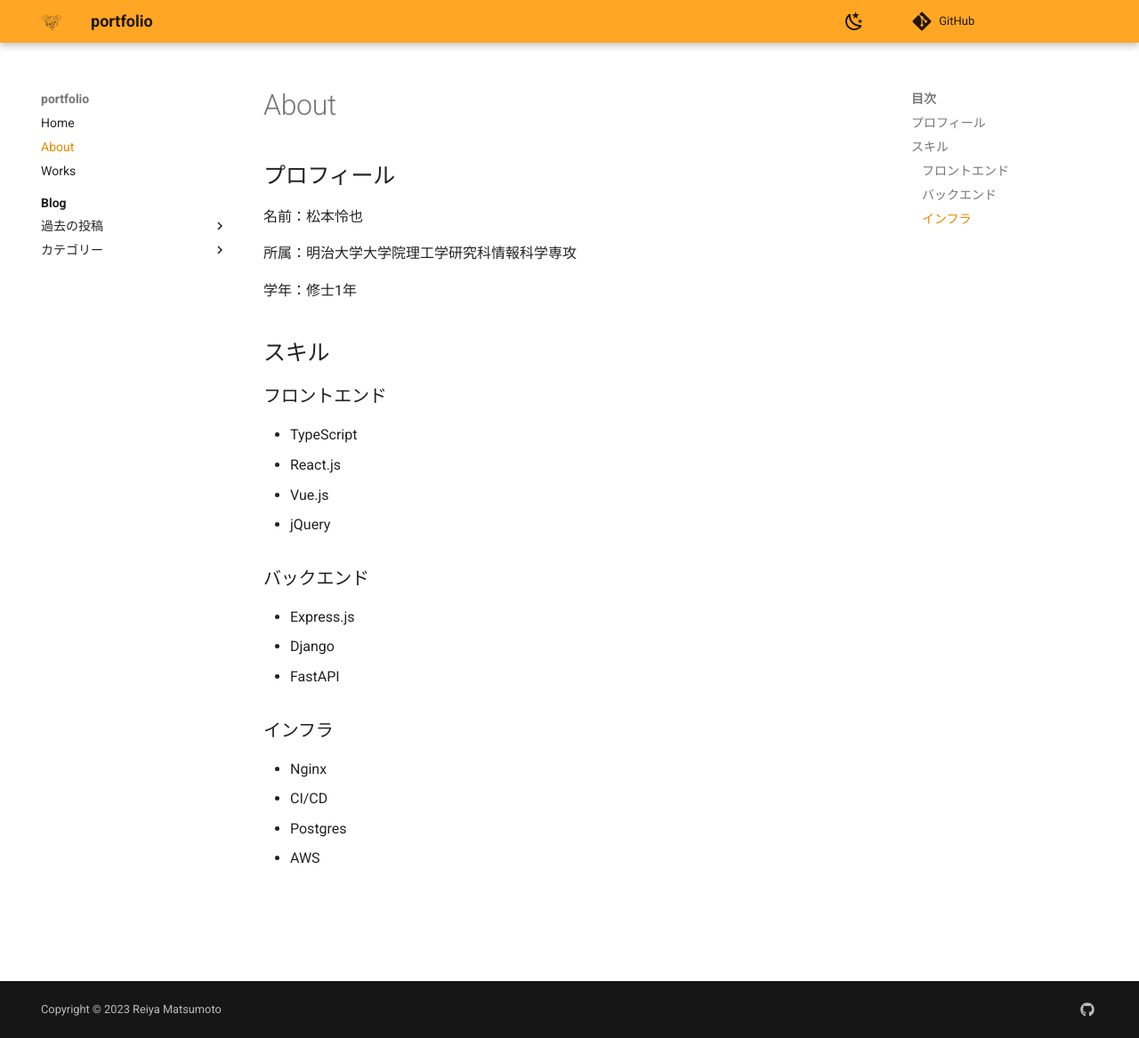
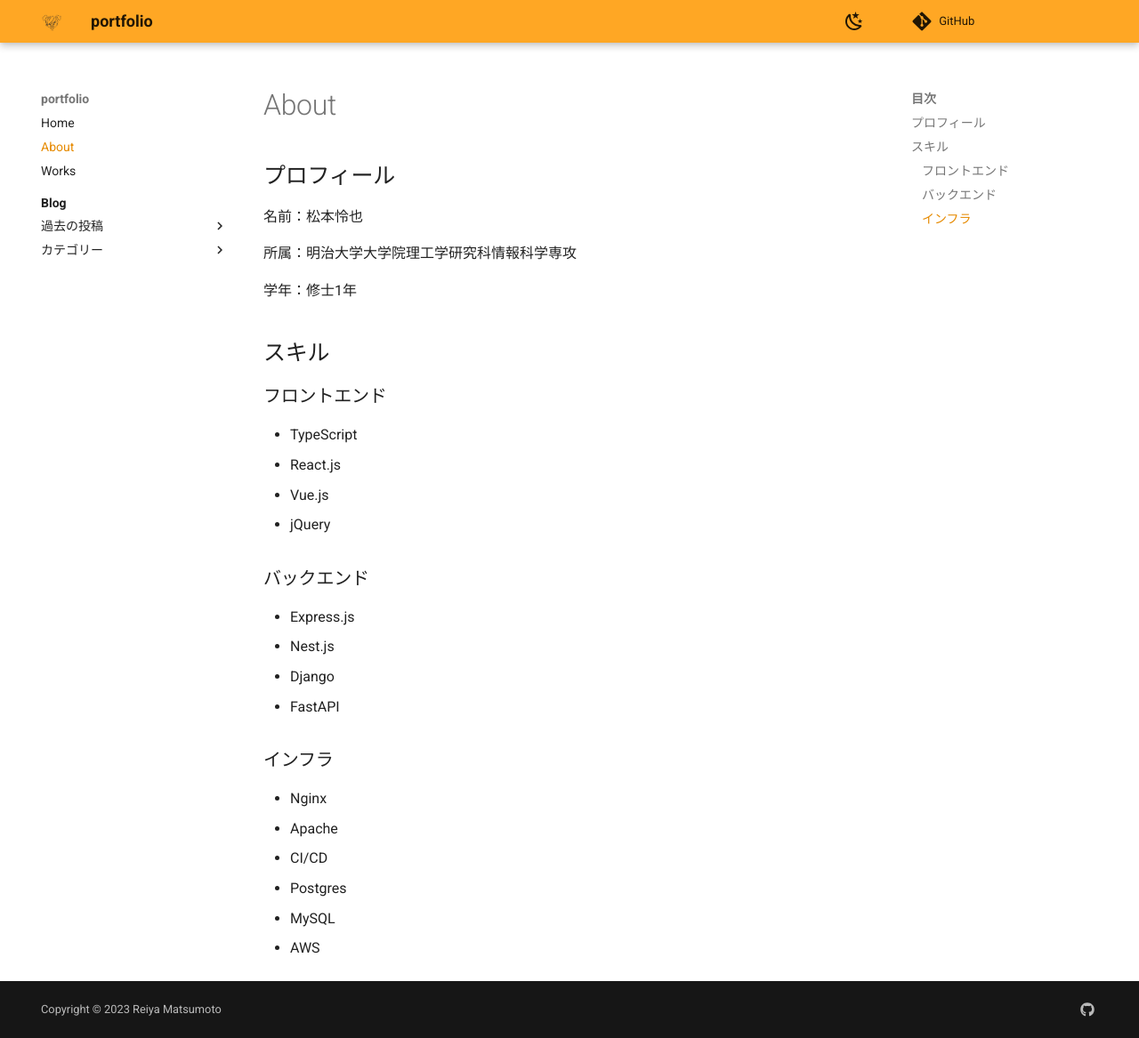
Before and after one commit to reitan4742/portfolio, an MkDocs documentation site: the page built from docs/about.md, in a window 1280 px wide and 1167 px high. Shown: the whole window at 89% size. Built offline with MkDocs 1.6.1 and Material for MkDocs 9.7.7, drawn with Linux system fonts in a browser that asks for light colours; comment, search, counter and statistics services are not loaded.

Commit message:
add: nest.jsの追加

```diff
--- a/docs/about.md
+++ b/docs/about.md
@@ -14,11 +14,14 @@
 
 ### バックエンド
 * Express.js
+* Nest.js
 * Django
 * FastAPI
 
 ### インフラ
 * Nginx
+* Apache
 * CI/CD
 * Postgres
+* MySQL
 * AWS
```
